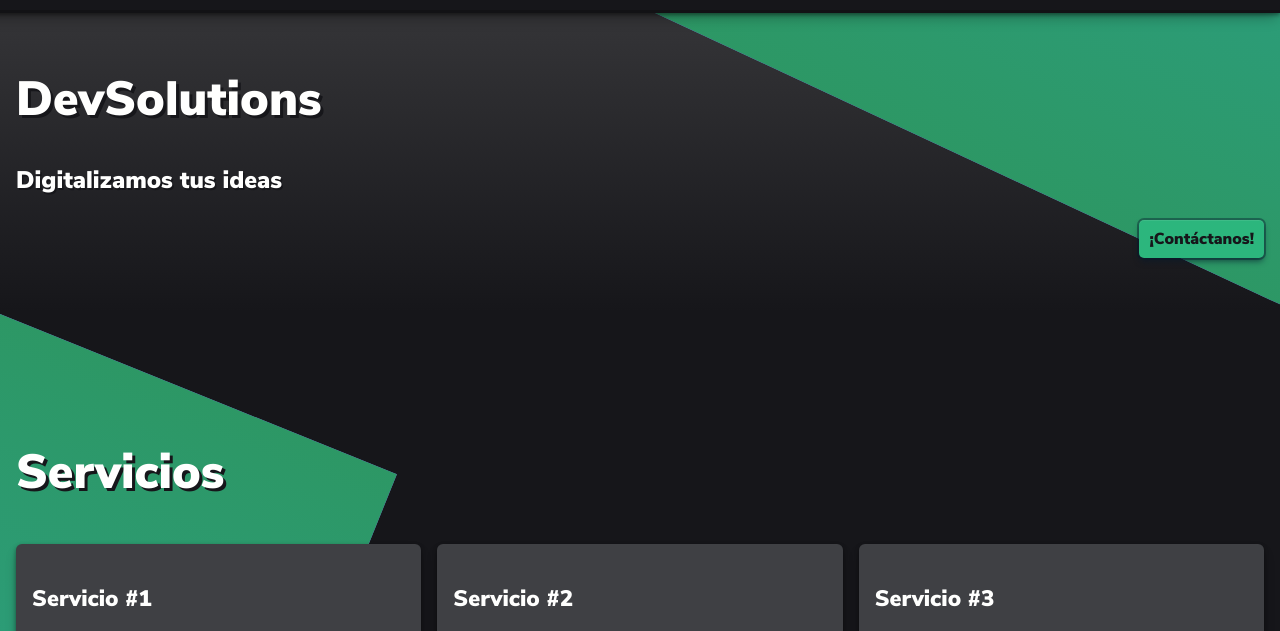
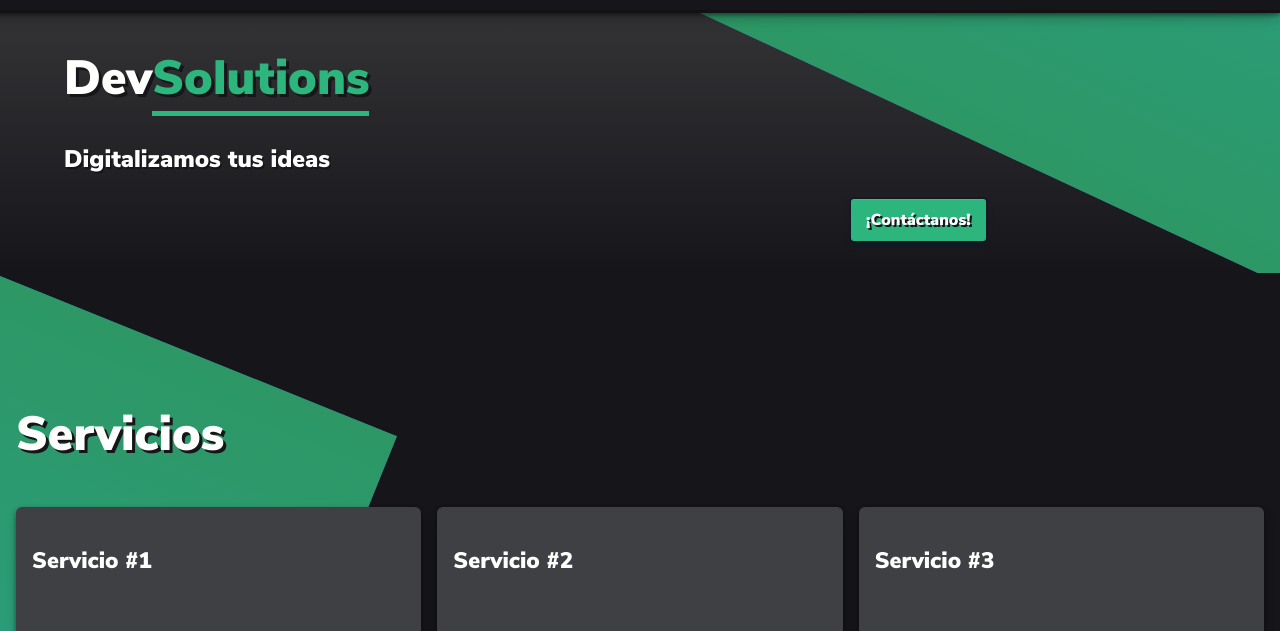
Before and after one commit to Ferclemens/devsolutions, a plain HTML site: page index.html in a window 1280 px wide. Shown: the part 99-730 px from the top of the page. Drawn offline with nearby package versions, Linux system fonts and the light colour scheme.

Commit message:
fix: z-index elements in top page

```diff
--- a/index.html
+++ b/index.html
@@ -25,9 +25,9 @@
             </ul>
         </nav>
     </header>
-    <section id="home" class="presentation">
+    <section id="home" class="presentation mono-gradient">
         <div class="presentation-triangle gradient"></div>
-        <h1>DevSolutions</h1>
+        <h1>Dev<span>Solutions</span></h1>
         <p>Digitalizamos tus ideas</p>
         <a href="#contact" class="action-button">¡Contáctanos!</a>
     </section>
--- a/styles.css
+++ b/styles.css
@@ -6,7 +6,7 @@
     --background: #16161a;
     --secondary: #3f4044;
     --tertiary: #2cb67d;
-    --button: #7f5af0;
+    --button: #3458ce;
     --paragraph: #94a1b2;
     --title: #fffffe;
     --parallax: url('./assets/software.png');
@@ -61,7 +61,7 @@ h2 {
 }
 /*///////////////////NAVBAR///////////////////*/
 .header-container {
-    z-index: 1;
+    z-index: 3;
     position: fixed;
     width: 100%;
     top: 0;
@@ -105,39 +105,47 @@ h2 {
     position: relative;
     display: flex;
     flex-direction: column;
-    padding: 3.3rem 1rem;
+    padding: 2rem 4rem;
     overflow: hidden;
+}
+.mono-gradient {
     background: rgb(2,0,36);
     background: linear-gradient(0deg, rgba(22,22,26,1) 0%, rgba(51,51,54,1) 69%);
-    z-index: -2;
 }
-
+span {
+    color: var(--tertiary);
+    border-bottom: 5px solid var(--tertiary);
+}
 .presentation h1 {
     margin: 7rem 0 0.5rem 0;
     color: var(--title);
     font-size: 3rem;
     text-shadow: 3px 3px 0 var(--background);
+    z-index: 2;
 }
 .presentation p {
     color: var(--title);
     font-size: 1.5rem;
     text-shadow: 1.5px 1.5px 0 var(--background);
+    z-index: 2;
 }
 .action-button {
     text-decoration: none;
-    color: var(--background);
+    color: var(--title);
+    text-shadow: 2px 2px 0 var(--background);
     box-shadow: rgba(6, 24, 44, 0.4) 0px 0px 0px 2px, rgba(6, 24, 44, 0.65) 0px 4px 6px -1px, rgba(255, 255, 255, 0.08) 0px 1px 0px inset;
-    border-radius: 5px;
-    padding: 8px 10px;
+    border-radius: 3px;
+    padding: 10px 15px;
+    margin-right: 20%;
     background-color: var(--tertiary);
     width: fit-content;
     cursor: pointer;
     align-self: flex-end;
+    z-index: 2;
 }
 .presentation-triangle {
     position: absolute;
     right: 0;
-    z-index: -1;
     transform: rotate(-65deg) scale(150%) translateX(58%) translateY(0%);
     width: 500px;
     height: 600px;
@@ -309,6 +317,13 @@ footer {
     .presentation-triangle {
         transform: rotate(-45deg) scale(150%) translateX(58%) translateY(0%);
     }
+    .action-button {
+        align-self: center;
+        margin-right: 0;
+        padding: 15px 20px;
+        font-size: 1.5rem;
+
+    }
     /*----------------Services----------------*/
     .services div {
         flex-direction: column;
```
